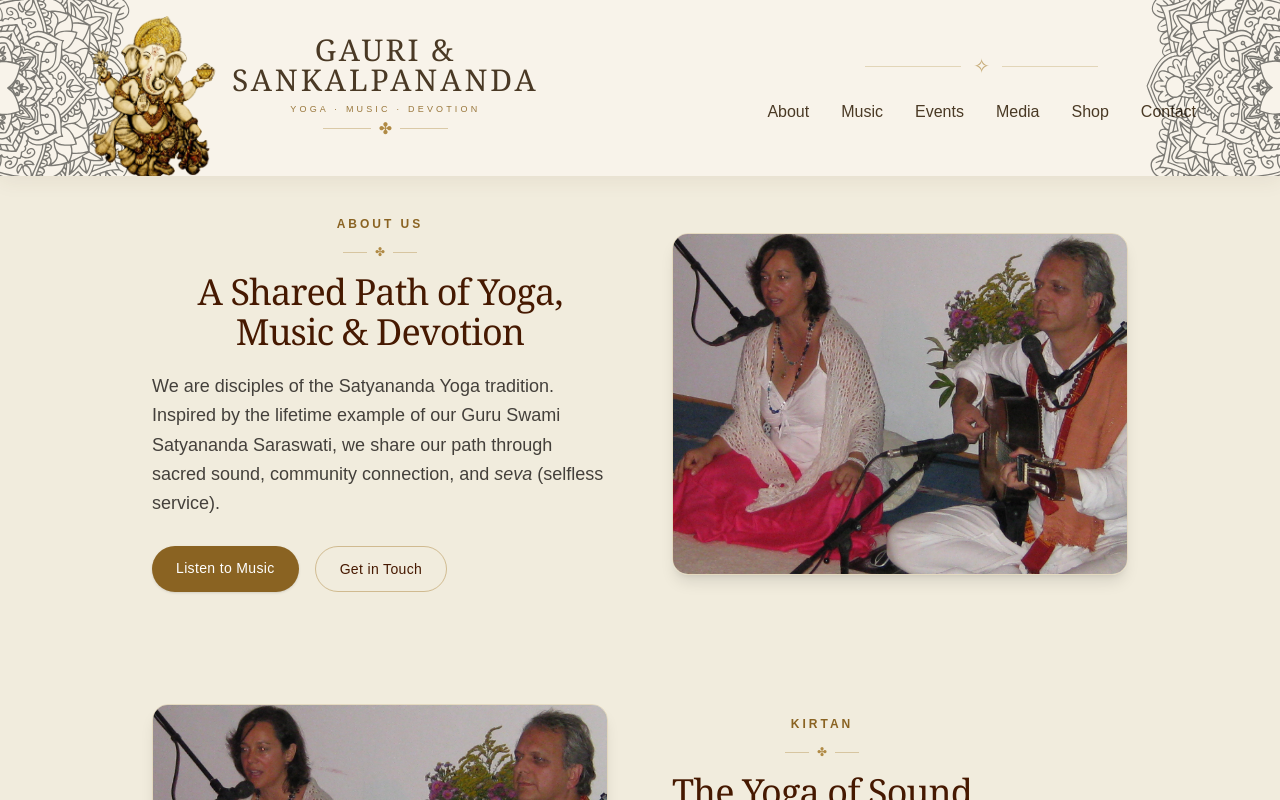
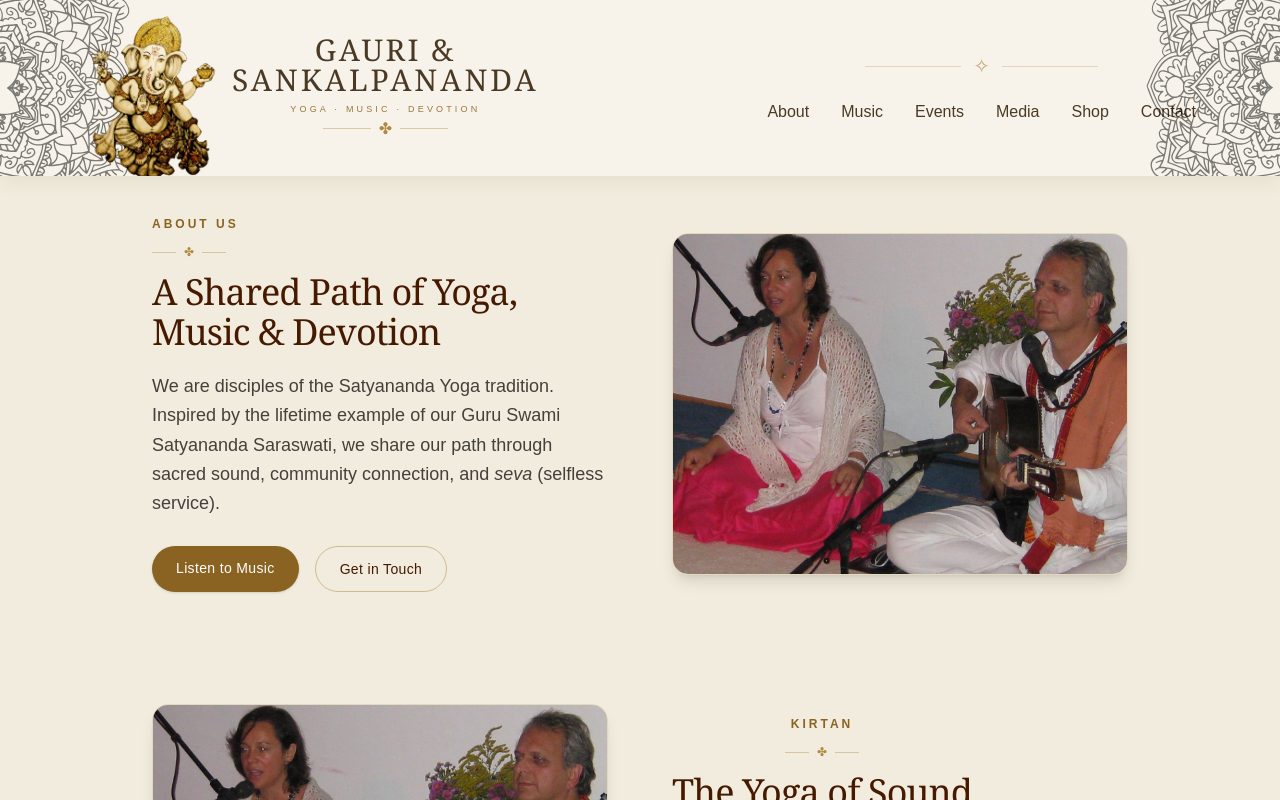
Before and after one commit to Nestortheo/yoga_events_frontend, a Next.js app: page /about in a window 1280 px wide. Shown: the top 800 px of the page. Built offline with nearby package versions, Linux system fonts and the light colour scheme.

Commit message:
updated SectionHeader

```diff
--- a/app/about/page.tsx
+++ b/app/about/page.tsx
@@ -2,17 +2,38 @@ import Image from "next/image";
 import Link from "next/link";
 
 // Reusable Section Header Component to prevent repetitive markup
-function SectionHeader({ eyebrow, title }: { eyebrow: string; title: string }) {
+function SectionHeader({
+  eyebrow,
+  title,
+  align = "center",
+}: {
+  eyebrow: string;
+  title: string;
+  align?: "center" | "left";
+}) {
+  const isLeft = align === "left";
+
   return (
-    <div className="flex flex-col items-center gap-3 text-center">
+    <div
+      className={`
+        flex flex-col gap-3
+        ${isLeft ? "items-start text-left" : "items-center text-center"}
+      `}
+    >
       <span className="text-xs font-bold tracking-[0.25em] text-[#8a6322] uppercase">
         {eyebrow}
       </span>
+
       <div className="flex items-center gap-2">
         <div className="w-6 h-px bg-[#b08a45]/40" />
-        <span className="text-[#b08a45] text-xs">✤</span>
+
+        <span className="text-[#b08a45] text-xs">
+          ✤
+        </span>
+
         <div className="w-6 h-px bg-[#b08a45]/40" />
       </div>
+
       <h2 className="text-3xl md:text-4xl font-serif font-normal text-amber-950 tracking-tight">
         {title}
       </h2>
@@ -39,6 +60,7 @@ export default function AboutPage() {
             <SectionHeader
             eyebrow="ABOUT US"
             title="A Shared Path of Yoga, Music & Devotion"
+            align="left"
             />
 
             <p className="text-stone-700 leading-relaxed text-base md:text-lg max-w-lg">
@@ -135,7 +157,15 @@ export default function AboutPage() {
 
 
         {/* 3. ESSENCE / PHILOSOPHY CARD */}
-        <section className="relative overflow-hidden rounded-3xl border border-[#b08a45]/40 bg-gradient-to-b from-[#f4efe4] to-[#e8dec9] px-6 py-16 shadow-md text-center">
+        <section className="
+                    relative overflow-hidden
+                    rounded-3xl
+                    border border-[#b08a45]/40
+                    bg-gradient-to-b from-[#f4efe4] to-[#e8dec9]
+                    px-6 py-16
+                    shadow-md text-center
+                "
+        >
           {/* Subtle Decorative Mandala Background */}
           <Image
             src="/images/mandala.svg"
```
